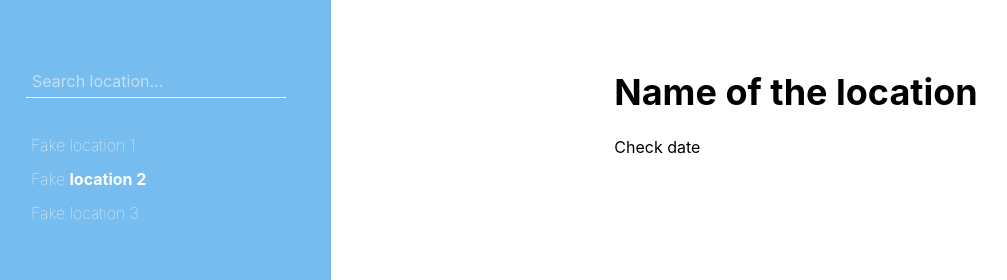
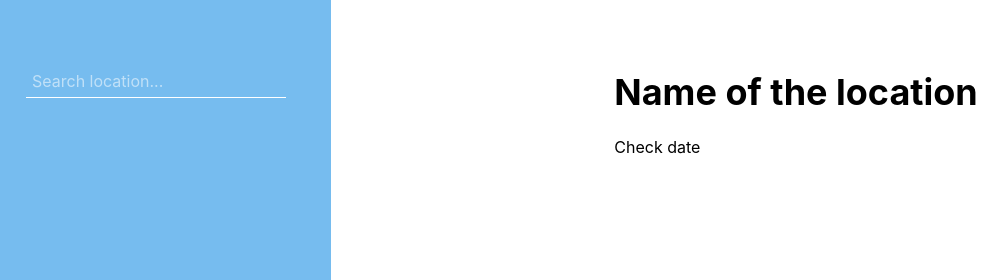
Before and after one commit to fadehelix/playground-weather-saga, a React (Create React App) app: page / in a window 1280 px wide. Shown: the top 280 px of the page, without its empty margins (19-1026 px from the left). Built offline with nearby package versions, Linux system fonts and the light colour scheme.

Commit message:
Setup redux store with reducer and action

```diff
--- a/package.json
+++ b/package.json
@@ -10,7 +10,10 @@
     "prop-types": "^15.7.2",
     "react": "^16.13.1",
     "react-dom": "^16.13.1",
+    "react-redux": "^7.2.1",
     "react-scripts": "3.4.3",
+    "redux": "^4.0.5",
+    "redux-logger": "^3.0.6",
     "sanitize.css": "^11.0.1"
   },
   "scripts": {
--- a/src/components/Search/Search.jsx
+++ b/src/components/Search/Search.jsx
@@ -1,14 +1,21 @@
 import React from 'react';
-
+import { useDispatch } from 'react-redux';
+import { searchLocationAction } from 'data/redux/location/location.actions';
 import style from './Search.module.scss';
 
 function Search() {
+  const dispatch = useDispatch();
+  const handleSearch = (event) => {
+    dispatch(searchLocationAction(event.target.value));
+  };
+
   return (
     <div className={style.Search}>
       <input
         type="text"
         placeholder="Search location..."
         className={style.Input}
+        onChange={handleSearch}
       />
     </div>
   );
--- a/src/components/SearchResults/SearchResults.jsx
+++ b/src/components/SearchResults/SearchResults.jsx
@@ -1,15 +1,29 @@
 import React from 'react';
+import { useSelector } from 'react-redux';
 
 import style from './SearchResults.module.scss';
 
+const fakeResults = [
+  'new york',
+  'warsaw',
+  'oslo',
+  'berlin',
+  'madrid',
+  'london',
+];
+
 function SearchResults() {
+  const search = useSelector((state) => state.location.data);
   return (
     <section className={style.SearchResults}>
-      <div className={style.Item}>Fake location 1</div>
-      <div className={style.Item}>
-        Fake <span className={style.Higlight}>location 2</span>
-      </div>
-      <div className={style.Item}>Fake location 3</div>
+      {fakeResults
+        .filter((location) => location.includes(search))
+        .map((location, index) => (
+          // eslint-disable-next-line react/no-array-index-key
+          <div className={style.Item} key={`key-${index}`}>
+            {location}
+          </div>
+        ))}
     </section>
   );
 }
--- a/src/components/SearchResults/SearchResults.module.scss
+++ b/src/components/SearchResults/SearchResults.module.scss
@@ -17,5 +17,7 @@
   }
 }
 .Higlight {
+  background-color: transparent;
+  color: inherit;
   font-weight: bold;
 }
--- /dev/null
+++ b/src/data/redux/location/location.actions.js
@@ -0,0 +1,6 @@
+import actionTypes from './location.types';
+
+export const searchLocationAction = (location) => ({
+  type: actionTypes.SEARCH_LOCATION,
+  payload: location,
+});
--- /dev/null
+++ b/src/data/redux/location/location.reducer.js
@@ -0,0 +1,19 @@
+import actionTypes from './location.types';
+
+const INITIAL_STATE = {
+  data: null,
+};
+
+const locationReducer = (state = INITIAL_STATE, action) => {
+  switch (action.type) {
+    case actionTypes.SEARCH_LOCATION:
+      return {
+        ...state,
+        data: action.payload,
+      };
+    default:
+      return state;
+  }
+};
+
+export default locationReducer;
--- /dev/null
+++ b/src/data/redux/location/location.types.js
@@ -0,0 +1,5 @@
+const locationTypes = {
+  SEARCH_LOCATION: 'SEARCH_LOCATION',
+};
+
+export default locationTypes;
--- /dev/null
+++ b/src/data/redux/rootReducer.js
@@ -0,0 +1,7 @@
+import { combineReducers } from 'redux';
+
+import locationReducer from './location/location.reducer';
+
+export default combineReducers({
+  location: locationReducer,
+});
--- /dev/null
+++ b/src/data/redux/store.js
@@ -0,0 +1,13 @@
+import { createStore, applyMiddleware } from 'redux';
+import logger from 'redux-logger';
+import rootReducer from './rootReducer';
+
+let middlewares = [];
+
+if (process.env.NODE_ENV !== 'production') {
+  middlewares = [...middlewares, logger];
+}
+
+const store = createStore(rootReducer, applyMiddleware(...middlewares));
+
+export default store;
--- a/src/index.js
+++ b/src/index.js
@@ -1,12 +1,18 @@
 import React from 'react';
 import ReactDOM from 'react-dom';
+import { Provider } from 'react-redux';
+
+import store from 'data/redux/store';
+import * as serviceWorker from './serviceWorker';
+import App from './App';
+
 import './index.scss';
-import App from './App';
-import * as serviceWorker from './serviceWorker';
 
 ReactDOM.render(
   <React.StrictMode>
-    <App />
+    <Provider store={store}>
+      <App />
+    </Provider>
   </React.StrictMode>,
   document.getElementById('root')
 );
```
Also changed, not shown: .eslintrc.json, 1 other file (tests, documents, lock files or other folders).
